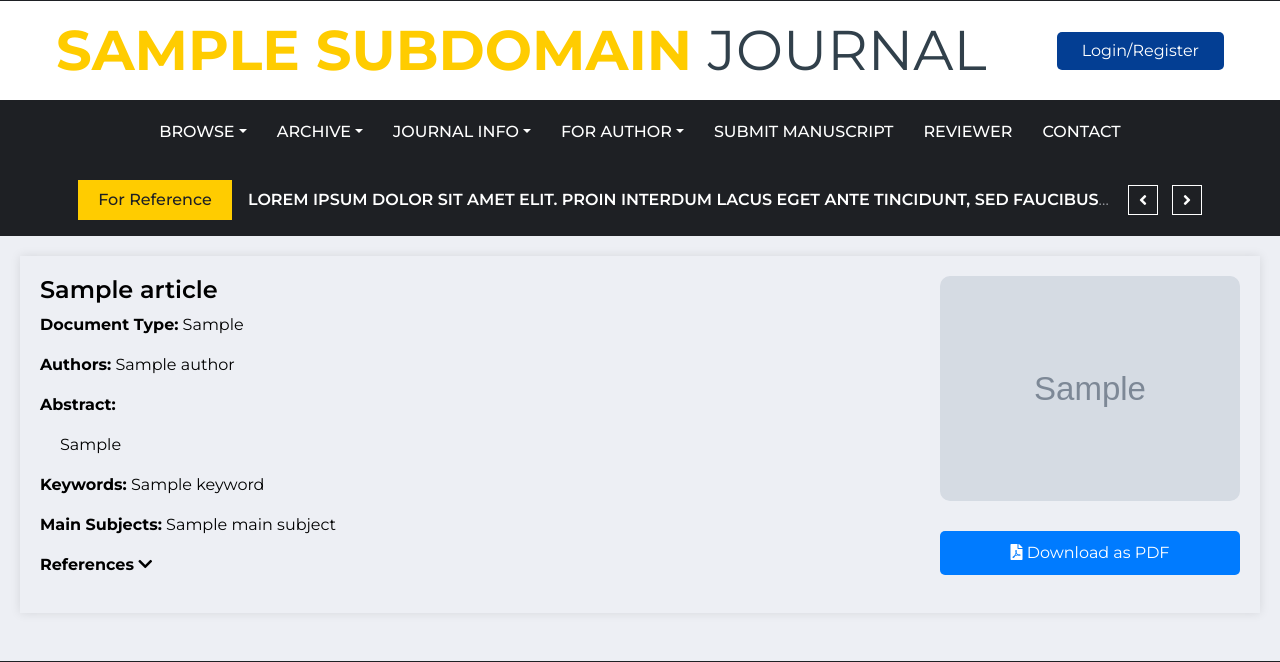
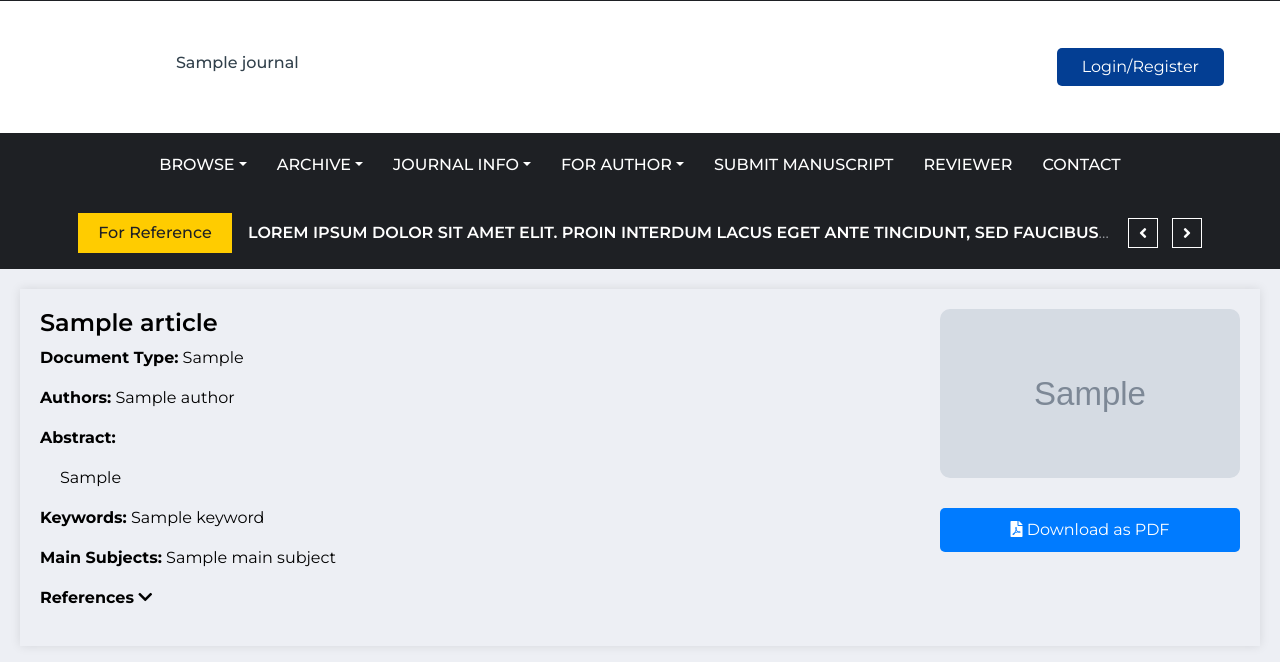
Before and after one commit to godstark82/abhi-journals, a Flask app: template templates/screens/browse/article_details.html in a window 1280 px wide. Shown: the part 39-701 px from the top of the page. Run offline with Flask 2, Linux system fonts and the light colour scheme; the template is opened without the code that fills it: most values are stand-ins (such as "Sample title", 1, 10 or a date in 2020); grey boxes marked "Sample" are stand-in pictures; parts of the project's set-up code (start-up, migrations or seed data) failed here and were passed over; some libraries are stand-ins or nearby versions.

Commit message:
updated index.html

```diff
--- a/main.py
+++ b/main.py
@@ -3,7 +3,7 @@ from flask import Flask, render_template, jsonify, request, redirect, url_for, f
 from db_instance import get_db
 from models.editorial_board_model import EditorialRole
 from models.journal_model import JournalModel
-from services import editorial_service, journal_service, mail_service, page_service, social_link_service
+from services import editorial_service, journal_service, mail_service, page_service, social_link_service, user_service
 from routes import Routes
 from paths import Paths
 from waitress import serve
@@ -63,11 +63,13 @@ def Home(subdomain):
 
     # Fetch articles from Firestore
     articles = journal.get_all_artcles_of_active_issues()
+    users_count = user_service.get_all_users_count()
 
     # Return the home page with the fetched content and editorial board data
     return render_template(
         Paths.INDEX,
         articles=articles,
+        users_count=users_count,
         content=content,
         editors=editors_list,
         chief_editor_name=chief_editor_names,
--- a/templates/layout.html
+++ b/templates/layout.html
@@ -21,6 +21,23 @@
 
     <!-- Customized Bootstrap Stylesheet -->
     <link href="{{ url_for('static', filename='css/style.css') }}" rel="stylesheet">
+    <style>
+        .heading-text {
+            width: 100%;
+            height: 100px;
+            font-size: 28px;
+            line-height: 1.2;
+            display: flex;
+            flex-direction: column;
+            align-items: center;
+            justify-content: center;
+            text-align: center;
+        }
+
+        .heading-text span {
+            display: block;
+        }
+    </style>
 </head>
 
 <body>
@@ -37,8 +54,8 @@
                             <a class="nav-link text-body small" href="/contact.html">Contact</a>
                         </li>
                         <li class="nav-item">
-                            <a class="nav-link text-body small"
-                                href="https://admin.abhijournals.com/" target="_blank">Login</a>
+                            <a class="nav-link text-body small" href="https://admin.abhijournals.com/"
+                                target="_blank">Login</a>
                         </li>
                     </ul>
                 </nav>
@@ -72,14 +89,10 @@
         </div>
         <div class="row align-items-center bg-white py-3 px-lg-5">
             <div class="col-lg-4">
-                <a href="#" class="navbar-brand p-0 d-none d-lg-block">
-                    {% if subdomain == 'main' %}
-                        <h1 class="m-0 display-4 text-uppercase text-primary">Abhi <span
-                                class="text-secondary font-weight-normal">Journal</span></h1>
-                    {% else %}
-                        <h1 class="m-0 display-4 text-uppercase text-primary">{{ subdomain }} <span
-                                class="text-secondary font-weight-normal">Journal</span></h1>
-                    {% endif %}
+                <a href="/" class="navbar-brand p-0 d-none d-lg-block">
+                    <div class="heading-text">
+                        <h6 class=" ">{{ journal.title }}</h6>
+                    </div>
                 </a>
             </div>
             <!-- login button -->
@@ -95,11 +108,12 @@
     <!-- Navbar Start -->
     <div class="container-fluid p-0">
         <nav class="navbar navbar-expand-lg bg-dark navbar-dark py-2 py-lg-0 px-lg-5">
-            <a href="index.html" class="navbar-brand d-block d-lg-none">
-                <h1 class="m-0 display-4 text-uppercase text-primary">Jour<span
-                        class="text-white font-weight-normal">nal</span></h1>
+            <a href="/" class="navbar-brand d-block d-lg-none">
+                <div class="heading-text">
+                    <h6 class=" ">{{ journal.title }}</h6>
+                </div>
             </a>
-            <a href="https://godstark82.github.io/journal_admin/#/login" class="btn px-3 d-block d-lg-none"
+            <a href="https://admin.abhijournals.com/" class="btn px-3 d-block d-lg-none"
                 style="background-color: #033e93; color: white; border-radius: 5px; margin-right: 1px;">
                 Login
             </a>
@@ -208,7 +222,8 @@
             <div class="col-md-6 text-left">
                 <h5 class="mb-4 text-white text-uppercase font-weight-bold">Get In Touch</h5>
                 <div class="d-flex flex-column">
-                    <p class="font-weight-medium mb-2"><i class="fa fa-map-marker-alt mr-2"></i>1. Vitthal Namdev Nagar, Opp Jain Temple Sanganer Sanganer Bazar Jaipur 302029 Rajasthan (India)</p>
+                    <p class="font-weight-medium mb-2"><i class="fa fa-map-marker-alt mr-2"></i>1. Vitthal Namdev Nagar,
+                        Opp Jain Temple Sanganer Sanganer Bazar Jaipur 302029 Rajasthan (India)</p>
                     <p class="font-weight-medium mb-2"><i class="fa fa-phone-alt mr-2"></i>+91-9799997157</p>
                     <p class="font-weight-medium mb-0"><i class="fa fa-envelope mr-2"></i>support@janolijournals.org</p>
                 </div>
--- a/templates/screens/browse/article_details.html
+++ b/templates/screens/browse/article_details.html
@@ -11,12 +11,16 @@
             margin-bottom: 20px;
             position: relative;
         }
+
         .article-image {
-            max-width: 100%;
+            aspect-ratio: 16/9;
+            width: 100%;
             height: auto;
+            object-fit: cover;
             margin-bottom: 20px;
             border-radius: 10px;
         }
+
         .download-btn {
             display: block;
             margin-top: 10px;
@@ -29,42 +33,51 @@
             width: 100%;
             transition: background-color 0.3s ease;
         }
+
         .download-btn:hover {
             background-color: #0056b3;
             color: white;
         }
+
         .references-toggle {
             cursor: pointer;
             user-select: none;
         }
+
         .references-content {
             display: none;
             margin-left: 20px;
             text-align: justify;
         }
+
         @media (max-width: 767px) {
             .mobile-order {
                 display: flex;
                 flex-direction: column;
             }
+
             .mobile-order .article-content {
                 order: 1;
             }
+
             .mobile-order .article-image-container {
                 order: 2;
             }
         }
+
         @media (min-width: 768px) {
             .article-image {
                 float: right;
                 max-width: 25%;
                 margin-left: 20px;
             }
+
             .download-btn {
                 width: 25%;
                 float: right;
                 clear: right;
             }
+
             .references-content {
                 margin-left: 40px;
             }
@@ -95,7 +108,9 @@
             <p><strong>Authors:</strong> Not specified</p>
             {% endif %}
             <p><strong>Abstract:</strong></p>
-            <p style="margin-left: 20px; text-align: justify;">{{ article.abstract_string }}</p>
+            <div class="abstact">
+                <p style="margin-left: 20px; text-align: justify;">{{ article.abstract_string }}</p>
+            </div>
             <p><strong>Keywords:</strong> {{ article.keywords | join(', ') }}</p>
             <p><strong>Main Subjects:</strong> {{ article.main_subjects | join(', ') }}</p>
             <p class="references-toggle">
@@ -103,7 +118,9 @@
                 <i class="fas fa-chevron-down" id="references-icon"></i>
             </p>
             <div class="references-content" id="references-content">
-                {{ article.references | join(', ') }}
+                {% for reference in article.references %}
+                    <p>{{ reference }}</p>
+                {% endfor %}
             </div>
         </div>
     </section>
```
Also changed, not shown: services/user_service.py (added, +19 -0 lines), templates/index.html (+4 -4 lines).
